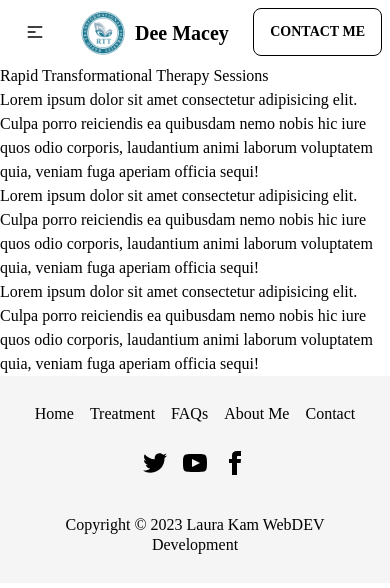
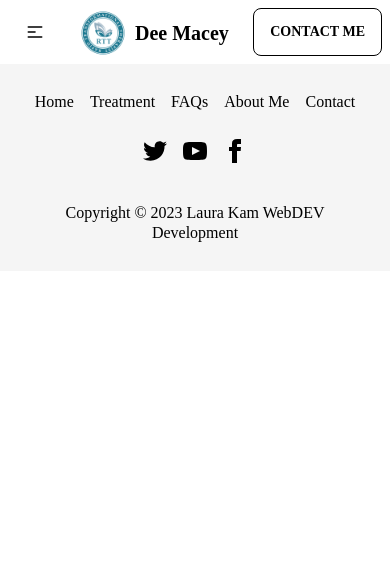
Before and after one commit to Laura-Kam/therapy-with-dee-macey, a Next.js app: page /treatment in a window 390 px wide. Shown: the top 588 px of the page. Built offline with nearby package versions, Linux system fonts and the light colour scheme.

Commit message:
attempt to sort out mobile screen width issue

```diff
--- a/src/pages/treatment/index.js
+++ b/src/pages/treatment/index.js
@@ -1,77 +1,10 @@
 import Layout from "../../comps/Layout";
 
 const Treatment = () => {
-  return (
-    <Layout>
-      <div>
-        <h1>Rapid Transformational Therapy Sessions</h1>
-        <p>
-          Lorem ipsum dolor sit amet consectetur adipisicing elit. Culpa porro
-          reiciendis ea quibusdam nemo nobis hic iure quos odio corporis,
-          laudantium animi laborum voluptatem quia, veniam fuga aperiam officia
-          sequi!
-        </p>
-        <p>
-          Lorem ipsum dolor sit amet consectetur adipisicing elit. Culpa porro
-          reiciendis ea quibusdam nemo nobis hic iure quos odio corporis,
-          laudantium animi laborum voluptatem quia, veniam fuga aperiam officia
-          sequi!
-        </p>
-        <p>
-          Lorem ipsum dolor sit amet consectetur adipisicing elit. Culpa porro
-          reiciendis ea quibusdam nemo nobis hic iure quos odio corporis,
-          laudantium animi laborum voluptatem quia, veniam fuga aperiam officia
-          sequi!
-        </p>
-      </div>
-    </Layout>
-  );
+  return <Layout></Layout>;
 };
 
 export default Treatment;
 
 import React from "react";
 // import 'daisyui/dist/daisyui.css';
-
-<div className="grid grid-cols-4 gap-4">
-  <div className="card">
-    <div className="card-body">
-      <h2 className="card-title">Card 1</h2>
-      <p>Some text here.</p>
-      <div className="card-actions">
-        <button className="btn btn-primary">Action 1</button>
-        <button className="btn btn-secondary">Action 2</button>
-      </div>
-    </div>
-  </div>
-  <div className="card">
-    <div className="card-body">
-      <h2 className="card-title">Card 2</h2>
-      <p>Some text here.</p>
-      <div className="card-actions">
-        <button className="btn btn-primary">Action 1</button>
-        <button className="btn btn-secondary">Action 2</button>
-      </div>
-    </div>
-  </div>
-  <div className="card">
-    <div className="card-body">
-      <h2 className="card-title">Card 3</h2>
-      <p>Some text here.</p>
-      <div className="card-actions">
-        <button className="btn btn-primary">Action 1</button>
-        <button className="btn btn-secondary">Action 2</button>
-      </div>
-    </div>
-  </div>
-  <div className="card">
-    <div className="card-body">
-      <h2 className="card-title">Card 4</h2>
-      <p>Some text here.</p>
-      <div className="card-actions">
-        <button className="btn btn-primary">Action 1</button>
-        <button className="btn btn-secondary">Action 2</button>
-      </div>
-    </div>
-  </div>
-</div>;
--- a/src/styles/Home.module.css
+++ b/src/styles/Home.module.css
@@ -11,7 +11,7 @@
   }
 
   .cardGridMargin{
-      margin: 15px;
+      margin: 10px;
   }
 
   .card-actions {
```
Also changed, not shown: src/comps/HomepageComponents/InfoBoxesHomePage.js (+6 -4 lines).
